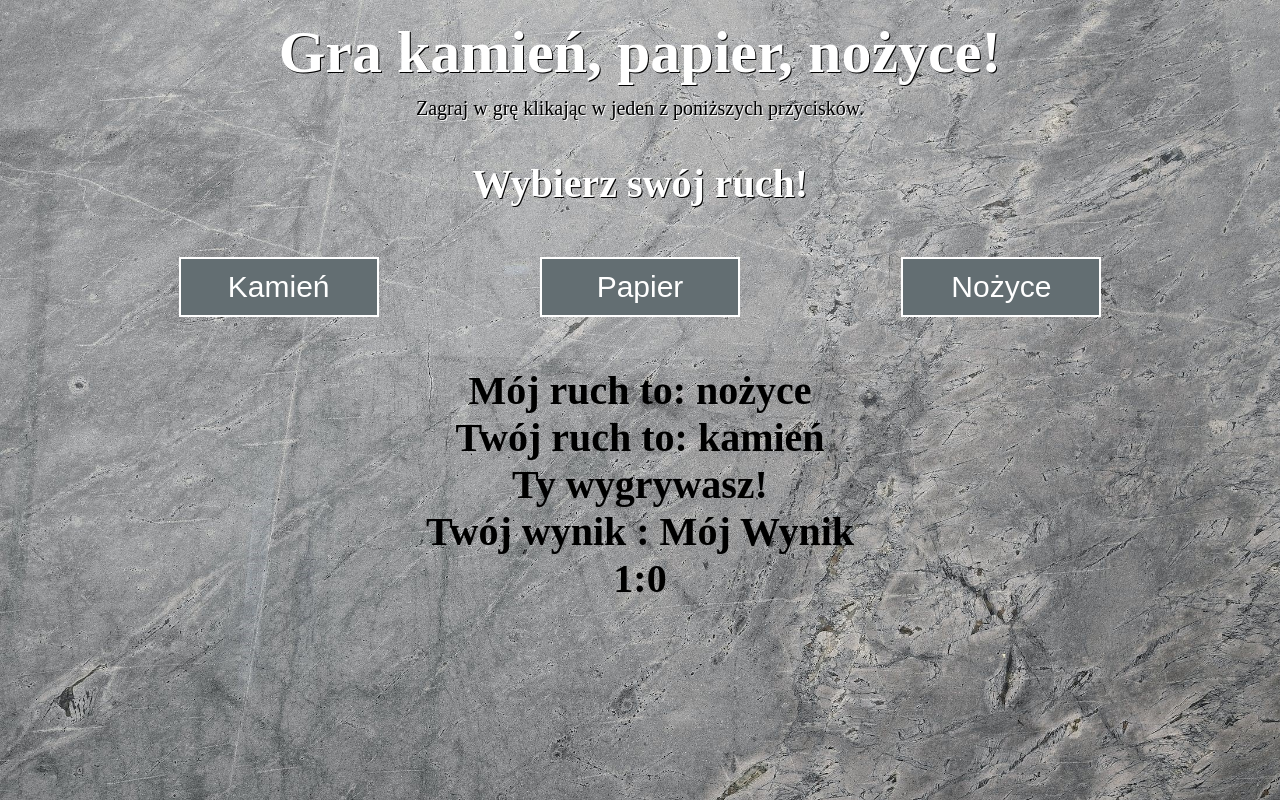
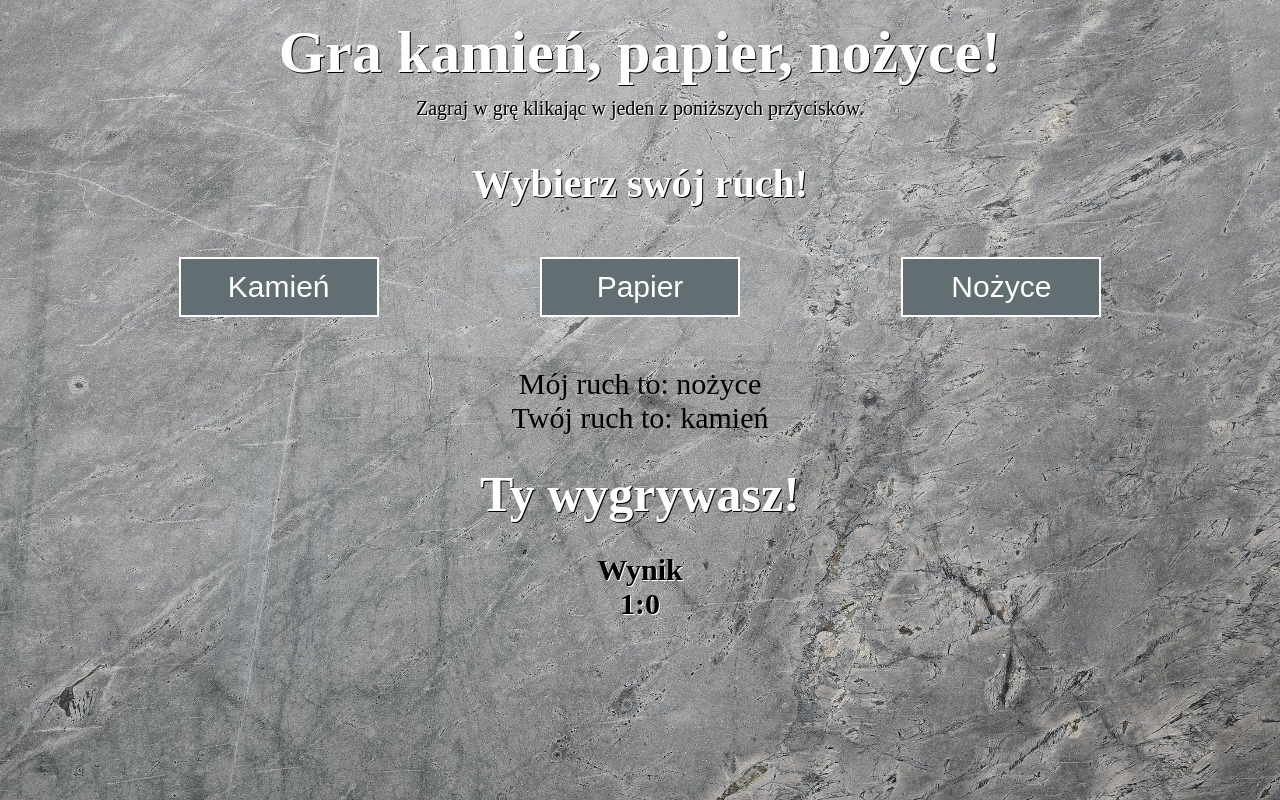
Before and after one commit to aleks-sobiecka/javascript-prework, a website: page index.html in a window 1280 px wide. Both pictures are taken after a click on the button "Kamień". Drawn offline with Linux system fonts and the light colour scheme.

Commit message:
Add styles to result

```diff
--- a/js/script.js
+++ b/js/script.js
@@ -69,7 +69,7 @@ if (argComputerMove == 'kamień' && argPlayerMove == 'papier'){
 
 let result = displayResult(argComputerMove, argPlayerMove);
 
-printMessage('Twój wynik : Mój Wynik')
+printMessage('Wynik')
 printMessage(playerScore + ':' + computerScore)
 }
 
--- a/sass/style.scss
+++ b/sass/style.scss
@@ -63,6 +63,28 @@ button:active {
 }
 
 #messages {
-    font-size: 40px;
+    font-size: 30px;
+    font-weight: 400;
+}
+
+#messages div:nth-child(2) {
+    padding-bottom: 30px;
+}
+
+#messages div:nth-child(3) {
+    color: #fff;
     font-weight: 700;
+    text-shadow: 1px 1px black;
+    font-size: 50px;
+    padding-bottom: 30px;
 }
+
+#messages div:nth-child(4) {
+    font-weight: 700;
+    text-shadow: 1px 1px #fff;
+}
+
+#messages div:nth-child(5) {
+    font-weight: 700;
+    text-shadow: 1px 1px #fff;
+}
```
Also changed, not shown: css/style.css, 1 other file.
